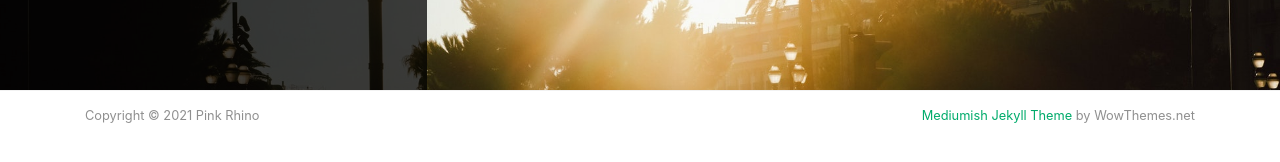
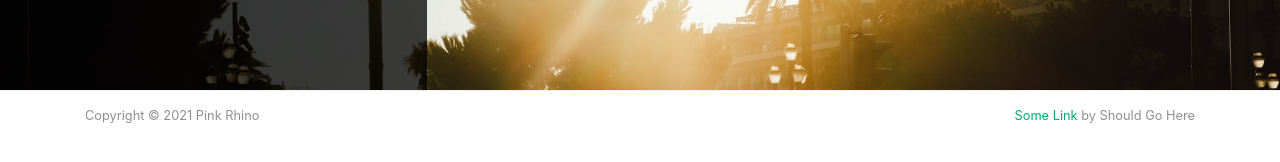
Before and after one commit to leblanck/pinkrhino, a Jekyll site: the page built from index.html, in a window 1280 px wide and 900 px high, scrolled down 1540 px. Shown: the part 701-863 px from the top of the window. Built offline with Jekyll 4.4.1, drawn with Linux system fonts in a browser that asks for light colours; nearby versions of some CDN libraries; the list of posts is cut into pages by our own code; some of the changed text lies outside the part shown.

Commit message:
change config yaml

```diff
--- a/_layouts/default.html
+++ b/_layouts/default.html
@@ -76,19 +76,15 @@
                 </li>
 
                 <li class="nav-item">
-                <a target="_blank" class="nav-link" href="https://bootstrapstarter.com/bootstrap-templates/template-mediumish-bootstrap-jekyll/"> Docs</a>
+                <a target="_blank" class="nav-link" href=""><i class="fab fa-wordpress-simple"></i> External Link</a>
                 </li>
 
                 <li class="nav-item">
-                <a target="_blank" class="nav-link" href="https://www.wowthemes.net/themes/mediumish-wordpress/"><i class="fab fa-wordpress-simple"></i> WP Version</a>
+                <a target="_blank" class="nav-link" href=""><i class="fab fa-snapchat-ghost"></i> External Link</a>
                 </li>
 
                 <li class="nav-item">
-                <a target="_blank" class="nav-link" href="https://www.wowthemes.net/themes/mediumish-ghost/"><i class="fab fa-snapchat-ghost"></i> Ghost Version</a>
-                </li>
-
-                <li class="nav-item">
-                <a target="_blank" class="nav-link" href="https://github.com/wowthemesnet/mediumish-theme-jekyll"><i class="fab fa-github"></i> Fork on Github</a>
+                <a target="_blank" class="nav-link" href=""><i class="fab fa-github"></i> External Link</a>
                 </li>
 
                 {% include search-lunr.html %}
@@ -175,7 +171,7 @@
                 Copyright © {{ site.time | date: "%Y" }} {{ site.name }}
             </div>
             <div class="col-md-6 col-sm-6 text-center text-lg-right">
-                <a target="_blank" href="https://www.wowthemes.net/mediumish-free-jekyll-template/">Mediumish Jekyll Theme</a> by WowThemes.net
+                <a target="_blank" href="">Some Link</a> by Should Go Here
             </div>
         </div>
     </div>
```
